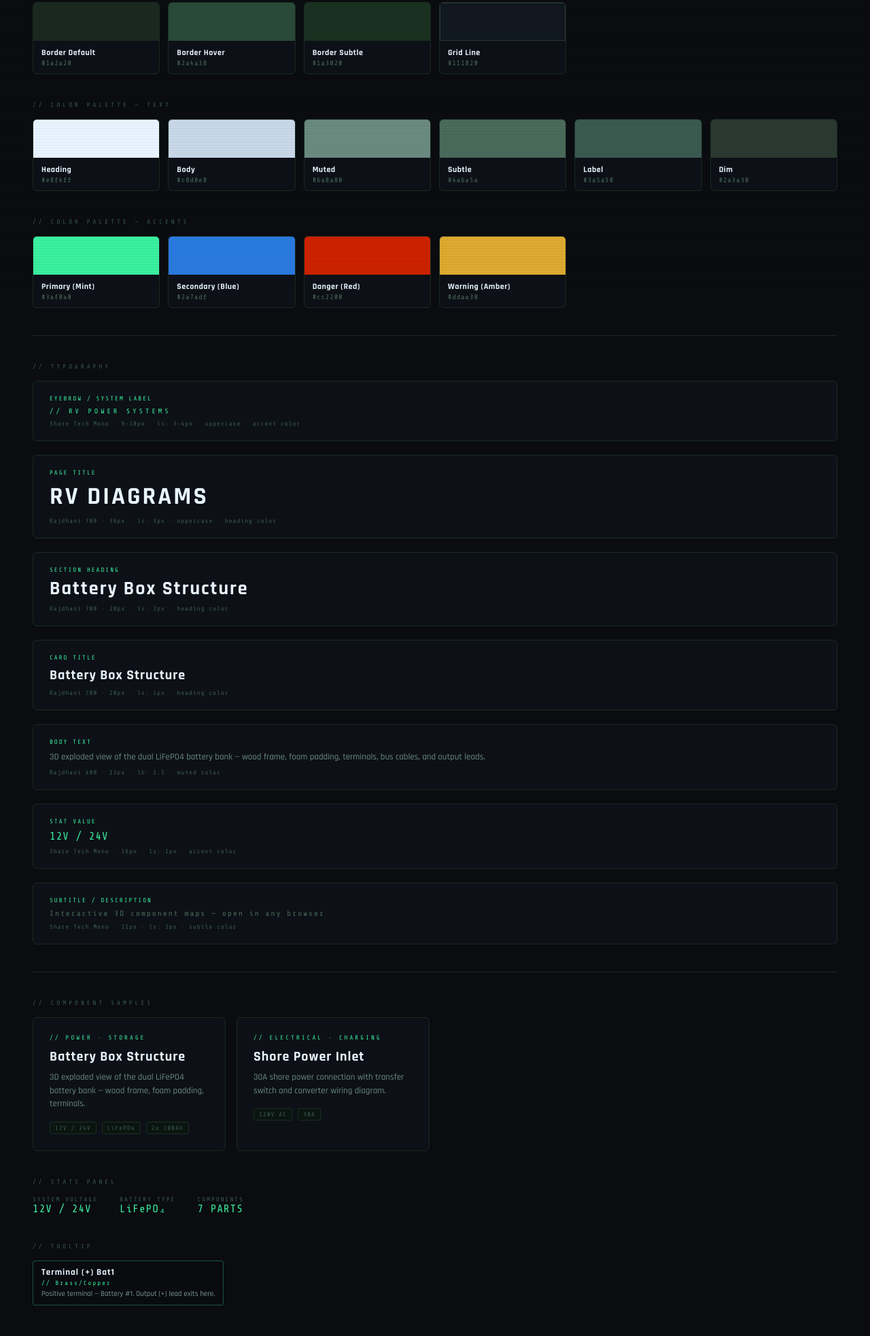
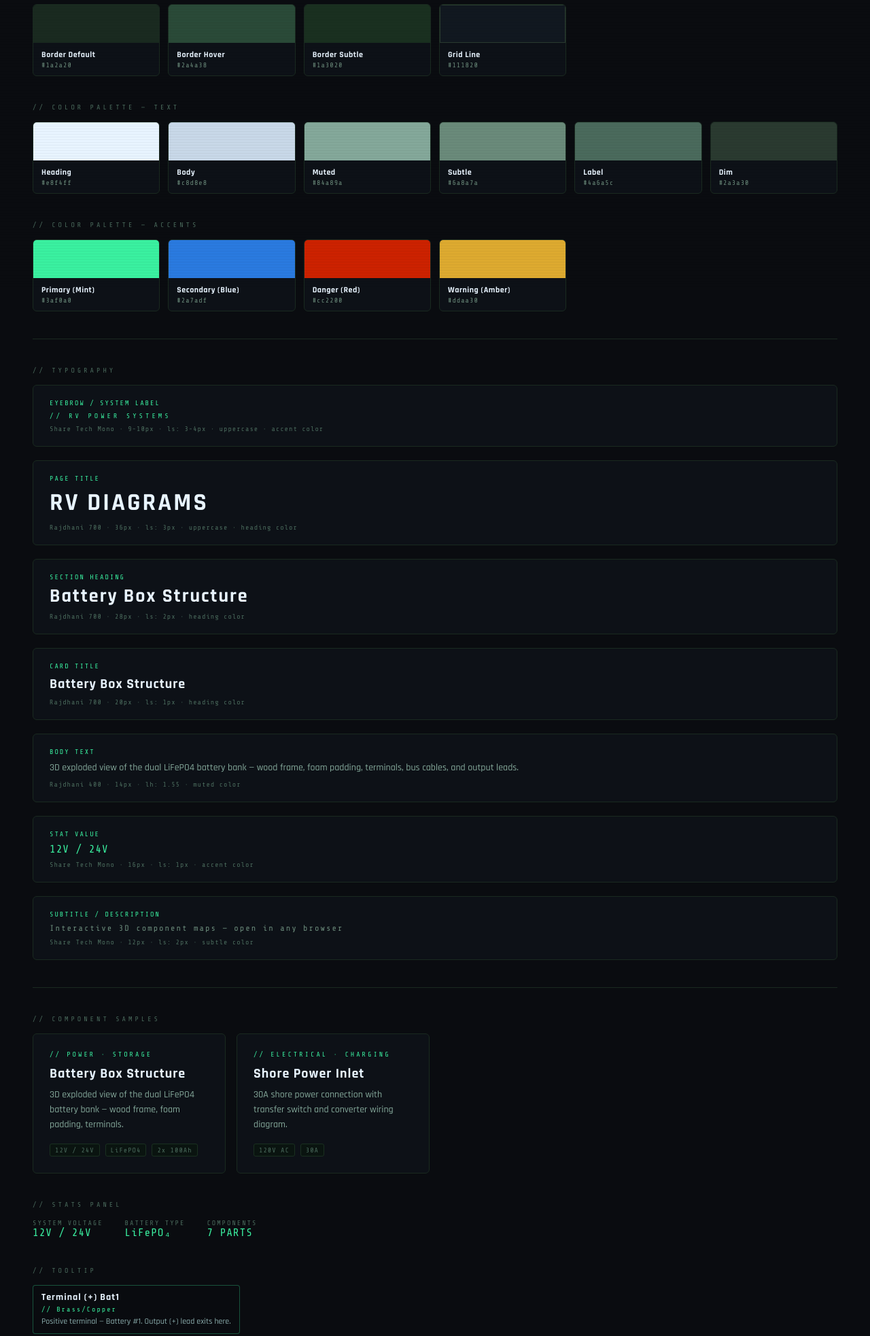
Before and after one commit to rising-company/design-system, a plain HTML site: page index.html in a window 1280 px wide. Shown: the part 378-2343 px from the top of the page at 68% size. Drawn offline with nearby package versions, Linux system fonts and the light colour scheme; a script that the page names is missing.

Commit message:
improve text readability: lift muted colors and bump small sizes
Pragmatic readability pass — identity (palette, accents, voice,
structure, tracking) unchanged. Applied consistently across llms.txt,
index.html, and both skill files:

- body 13px/1.5 -> 14px/1.55; subtitle & tooltip desc 11px -> 12px
- raise small-text floor: labels/badges/footer 9px -> 10px
- lift muted text within green family: Muted #6a8a80 -> #84a89a,
  Subtle #4a6a5a -> #6a8a7a, Label #3a5a50 -> #4a6a5c,
  tooltip desc #7a9a9a -> #8aacac
- footer dim color and rising.company backlink chrome left as-is

Co-Authored-By: Claude Opus 4.8 (1M context) <noreply@anthropic.com>

```diff
--- a/index.html
+++ b/index.html
@@ -49,17 +49,17 @@
 
   .sub {
     font-family: "Share Tech Mono", monospace;
-    font-size: 11px;
-    color: #4a6a5a;
+    font-size: 12px;
+    color: #6a8a7a;
     letter-spacing: 2px;
     margin-bottom: 48px;
   }
 
   .section-label {
     font-family: "Share Tech Mono", monospace;
-    font-size: 9px;
+    font-size: 10px;
     letter-spacing: 4px;
-    color: #3a5a50;
+    color: #4a6a5c;
     text-transform: uppercase;
     margin-bottom: 16px;
     margin-top: 40px;
@@ -101,7 +101,7 @@
   .swatch-hex {
     font-family: "Share Tech Mono", monospace;
     font-size: 10px;
-    color: #4a6a5a;
+    color: #6a8a7a;
     letter-spacing: 1px;
     margin-top: 2px;
   }
@@ -122,7 +122,7 @@
 
   .type-label {
     font-family: "Share Tech Mono", monospace;
-    font-size: 9px;
+    font-size: 10px;
     color: #3af0a0;
     letter-spacing: 2px;
     margin-bottom: 8px;
@@ -131,8 +131,8 @@
 
   .type-meta {
     font-family: "Share Tech Mono", monospace;
-    font-size: 9px;
-    color: #3a5a50;
+    font-size: 10px;
+    color: #4a6a5c;
     letter-spacing: 1px;
     margin-top: 8px;
   }
@@ -175,7 +175,7 @@
 
   .card-tag {
     font-family: "Share Tech Mono", monospace;
-    font-size: 9px;
+    font-size: 10px;
     letter-spacing: 3px;
     color: #3af0a0;
     text-transform: uppercase;
@@ -191,9 +191,9 @@
   }
 
   .card-desc {
-    font-size: 13px;
-    color: #6a8a80;
-    line-height: 1.5;
+    font-size: 14px;
+    color: #84a89a;
+    line-height: 1.55;
     margin-bottom: 16px;
   }
 
@@ -201,9 +201,9 @@
 
   .badge {
     font-family: "Share Tech Mono", monospace;
-    font-size: 9px;
+    font-size: 10px;
     letter-spacing: 1px;
-    color: #3a5a50;
+    color: #4a6a5c;
     background: #0a1410;
     border: 1px solid #1a3020;
     border-radius: 3px;
@@ -222,8 +222,8 @@
 
   .stat-label {
     font-family: "Share Tech Mono", monospace;
-    font-size: 9px;
-    color: #3a5a50;
+    font-size: 10px;
+    color: #4a6a5c;
     letter-spacing: 2px;
     text-transform: uppercase;
   }
@@ -246,7 +246,7 @@
   }
 
   .tt-name {
-    font-size: 13px;
+    font-size: 14px;
     font-weight: 700;
     color: #e8f4ff;
     letter-spacing: 1px;
@@ -254,17 +254,17 @@
 
   .tt-mat {
     font-family: "Share Tech Mono", monospace;
-    font-size: 9px;
+    font-size: 10px;
     color: #3af0a0;
     letter-spacing: 2px;
     margin-top: 3px;
   }
 
   .tt-desc {
-    font-size: 11px;
-    color: #7a9a9a;
+    font-size: 12px;
+    color: #8aacac;
     margin-top: 4px;
-    line-height: 1.4;
+    line-height: 1.5;
   }
 
   /* Divider */
@@ -277,7 +277,7 @@
   /* Footer */
   footer {
     font-family: "Share Tech Mono", monospace;
-    font-size: 9px;
+    font-size: 10px;
     color: #2a3a30;
     letter-spacing: 2px;
     margin-top: 48px;
@@ -351,16 +351,16 @@
     <div class="swatch-info"><div class="swatch-name">Body</div><div class="swatch-hex">#c8d8e8</div></div>
   </div>
   <div class="swatch-card">
-    <div class="swatch-block" style="background: #6a8a80;"></div>
-    <div class="swatch-info"><div class="swatch-name">Muted</div><div class="swatch-hex">#6a8a80</div></div>
+    <div class="swatch-block" style="background: #84a89a;"></div>
+    <div class="swatch-info"><div class="swatch-name">Muted</div><div class="swatch-hex">#84a89a</div></div>
   </div>
   <div class="swatch-card">
-    <div class="swatch-block" style="background: #4a6a5a;"></div>
-    <div class="swatch-info"><div class="swatch-name">Subtle</div><div class="swatch-hex">#4a6a5a</div></div>
+    <div class="swatch-block" style="background: #6a8a7a;"></div>
+    <div class="swatch-info"><div class="swatch-name">Subtle</div><div class="swatch-hex">#6a8a7a</div></div>
   </div>
   <div class="swatch-card">
-    <div class="swatch-block" style="background: #3a5a50;"></div>
-    <div class="swatch-info"><div class="swatch-name">Label</div><div class="swatch-hex">#3a5a50</div></div>
+    <div class="swatch-block" style="background: #4a6a5c;"></div>
+    <div class="swatch-info"><div class="swatch-name">Label</div><div class="swatch-hex">#4a6a5c</div></div>
   </div>
   <div class="swatch-card">
     <div class="swatch-block" style="background: #2a3a30;"></div>
@@ -415,8 +415,8 @@
   </div>
   <div class="type-sample">
     <div class="type-label">Body Text</div>
-    <div style="font-size: 13px; color: #6a8a80; line-height: 1.5;">3D exploded view of the dual LiFePO4 battery bank — wood frame, foam padding, terminals, bus cables, and output leads.</div>
-    <div class="type-meta">Rajdhani 400 · 13px · lh: 1.5 · muted color</div>
+    <div style="font-size: 14px; color: #84a89a; line-height: 1.55;">3D exploded view of the dual LiFePO4 battery bank — wood frame, foam padding, terminals, bus cables, and output leads.</div>
+    <div class="type-meta">Rajdhani 400 · 14px · lh: 1.55 · muted color</div>
   </div>
   <div class="type-sample">
     <div class="type-label">Stat Value</div>
@@ -425,8 +425,8 @@
   </div>
   <div class="type-sample">
     <div class="type-label">Subtitle / Description</div>
-    <div style="font-family: 'Share Tech Mono', monospace; font-size: 11px; color: #4a6a5a; letter-spacing: 2px;">Interactive 3D component maps — open in any browser</div>
-    <div class="type-meta">Share Tech Mono · 11px · ls: 2px · subtle color</div>
+    <div style="font-family: 'Share Tech Mono', monospace; font-size: 12px; color: #6a8a7a; letter-spacing: 2px;">Interactive 3D component maps — open in any browser</div>
+    <div class="type-meta">Share Tech Mono · 12px · ls: 2px · subtle color</div>
   </div>
 </div>
 
```
Also changed, not shown: llms.txt (+14 -14 lines), skills/rising-design/components.md (+24 -24 lines), skills/rising-design/rising-design.md (+6 -6 lines).
